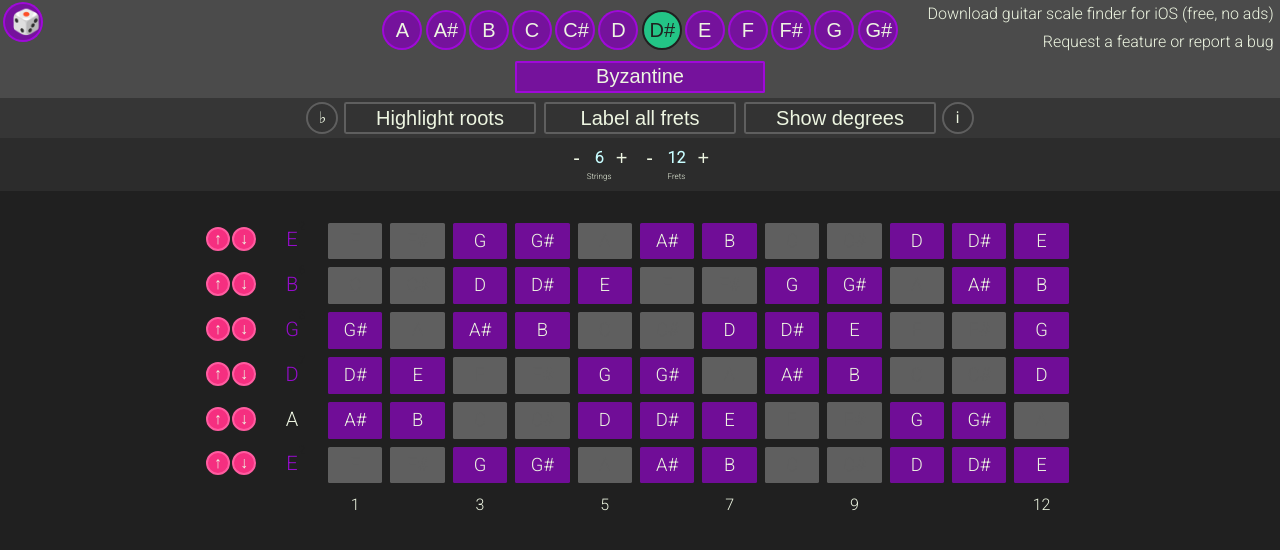
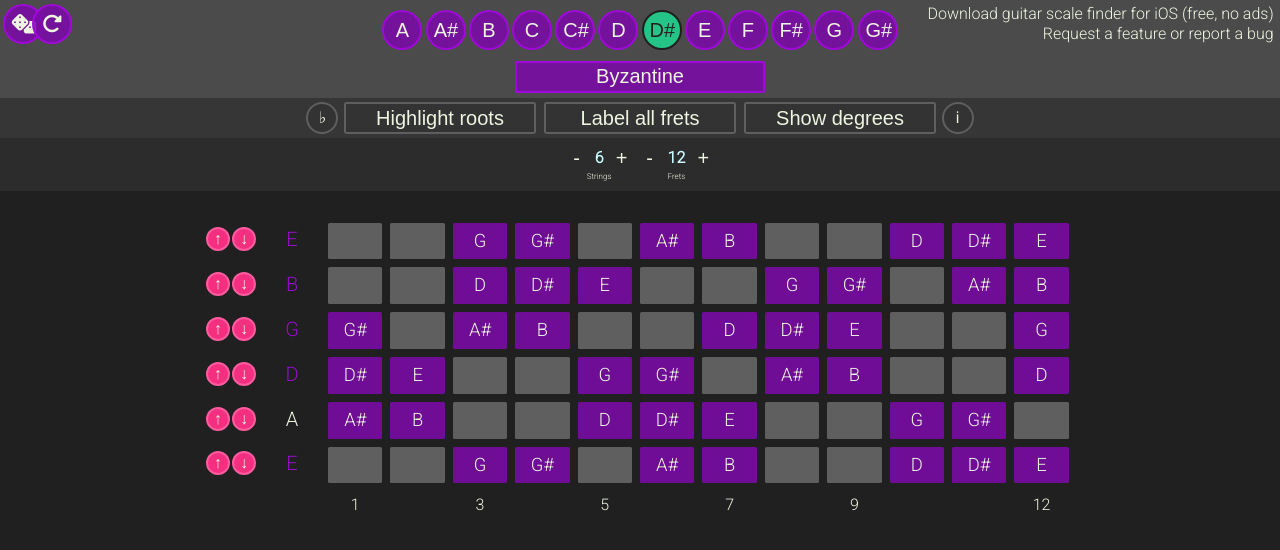
Before and after one commit to jake-carr/scalefinder-3.1, a React (Create React App) app: page / in a window 1280 px wide. Shown: the top 550 px of the page. Built offline with nearby package versions, Linux system fonts and the light colour scheme.

Commit message:
added a button to reset to six strings and twelve frets. added font-awesome icons and made minor css changes to buttons and text

```diff
--- a/public/index.html
+++ b/public/index.html
@@ -13,7 +13,7 @@
 </head>
 
 <body>
+  <script src="https://kit.fontawesome.com/a9e1b653f0.js" crossorigin="anonymous"></script>
   <noscript>You need to enable JavaScript to run this app.</noscript>
   <div id="root"></div>
-
 </html>
--- a/src/App.js
+++ b/src/App.js
@@ -84,6 +84,11 @@ function App(props) {
     setNoteIndex(Math.floor(Math.random() * 12));
     setScaleIndex(Math.floor(Math.random() * scales.length));
   };
+
+  const resetToDefaults = () => {
+    setFretCount(12);
+    setStringCount(6);
+  }
 
   const renderNoteButtons = (notation) => {
     return notation.map((note, idx) => {
@@ -172,10 +177,11 @@ function App(props) {
   return (
     <div className="App">
       <div className="main-selector-container">
-        <button id="randomize-button" onClick={randomize}>
-          <span role="img" aria-label="game-die">
-            🎲
-          </span>
+        <button id="randomize-button" onClick={randomize} title="Randomize scale + root note.">
+          <i className="fas fa-dice"/>
+        </button>
+        <button id="reset-button" onClick={resetToDefaults} title="Reset to default (6 strings, 12 frets).">
+          <i className="fas fa-redo-alt"/>
         </button>
         <div className="note-button-container">
           {renderNoteButtons(alteration)}
--- a/src/App.scss
+++ b/src/App.scss
@@ -32,6 +32,7 @@ body {
   -ms-user-select: none;
   user-select: none;
   margin: 0px;
+  overflow: hidden;
 }
 
 button {
@@ -441,14 +442,15 @@ button:focus {
 
 #randomize-button {
   position: absolute;
-  top: 0.25%;
+  top: 0.5%;
   left: 0.25%;
   justify-content: center;
   border-radius: 50%;
   height: 2.5rem;
   width: 2.5rem;
-  font-size: 1.5rem;
-  line-height: 1.5rem;
+  font-size: 1.25rem;
+  line-height: 1.25rem;
+  color: $white;
   background-color: $dark-purple;
   border: 2px solid $light-purple;
   transition-duration: 0.25s;
@@ -456,6 +458,28 @@ button:focus {
 
 #randomize-button:hover {
   border: 2px solid $bluewhite;
+  color: $bluewhite;
+}
+
+#reset-button {
+  position: absolute;
+  top: 0.5%;
+  left: 2.5%;
+  justify-content: center;
+  border-radius: 50%;
+  height: 2.5rem;
+  width: 2.5rem;
+  font-size: 1.25rem;
+  line-height: 1.25rem;
+  color: $white;
+  background-color: $dark-purple;
+  border: 2px solid $light-purple;
+  transition-duration: 0.25s;
+}
+
+#reset-button:hover {
+  border: 2px solid $bluewhite;
+  color: $bluewhite;
 }
 
 .guitar-string-head {
@@ -573,7 +597,7 @@ button:focus {
   color: $white;
   text-decoration: none;
   position: absolute;
-  top: 4%;
+  top: 3%;
   right: 0.5%;
 }
 
```
